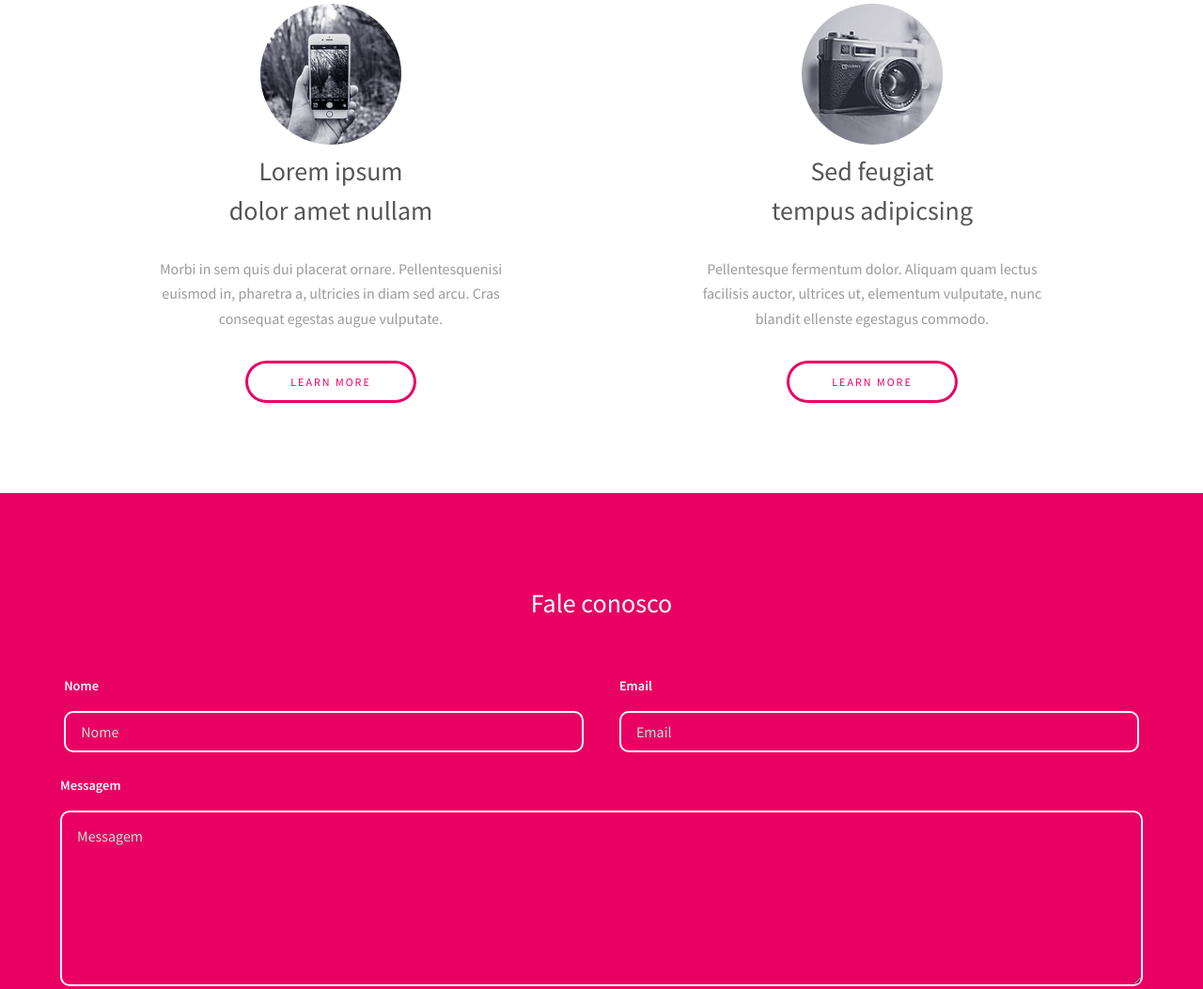
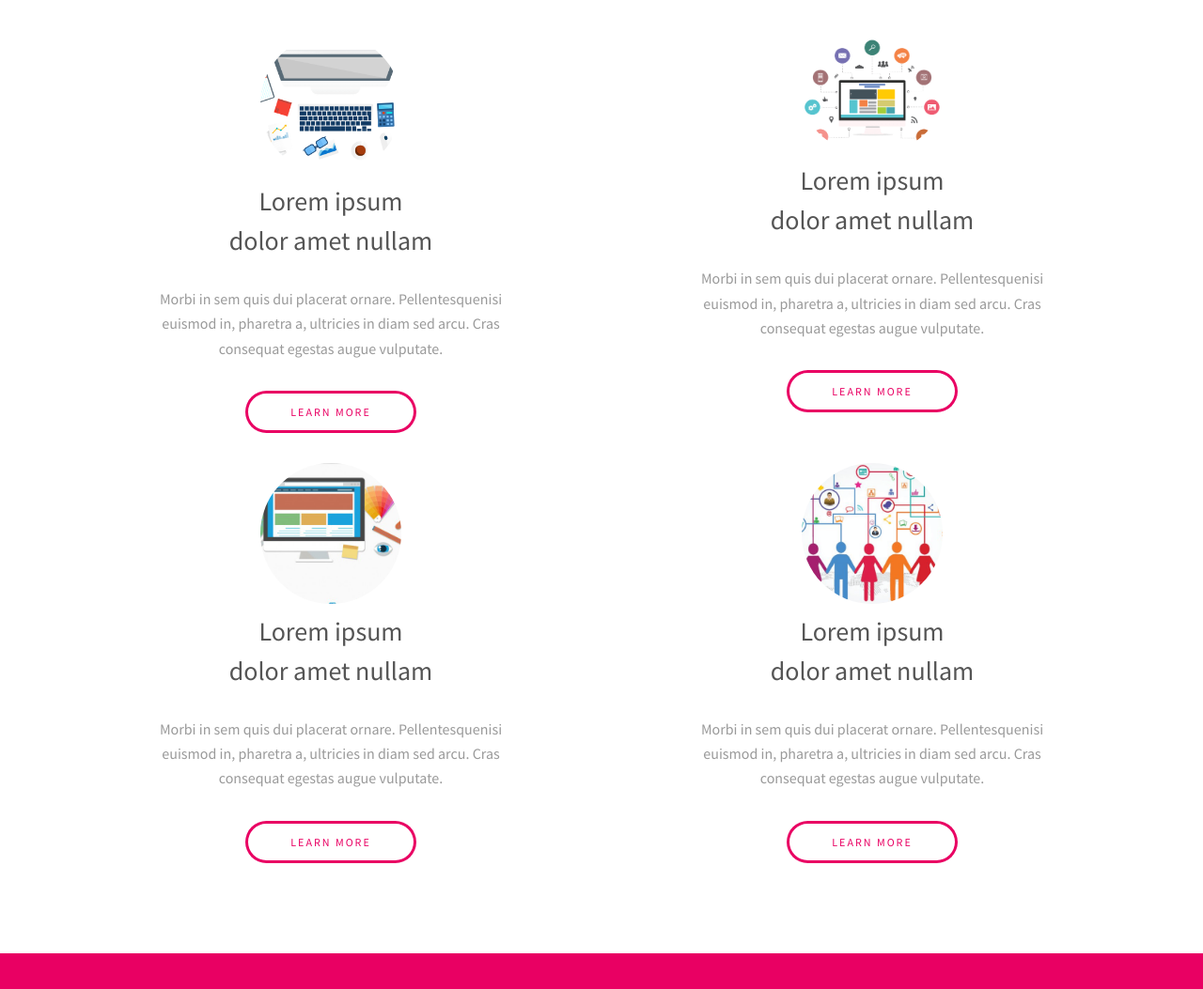
Before and after one commit to ViralCorporation/Viral, a plain HTML site: page index.html in a window 1280 px wide. Shown: the part 739-1792 px from the top of the page at 94% size. Drawn offline with Linux system fonts and the light colour scheme.

Commit message:
somethings

```diff
--- a/assets/css/main.css
+++ b/assets/css/main.css
@@ -22,6 +22,9 @@
 	article, aside, details, figcaption, figure, footer, header, hgroup, menu, nav, section {
 		display: block;
 	}
+    article{
+        margin-top: 2em;
+    }
 
 	body {
 		line-height: 1;
--- a/index.html
+++ b/index.html
@@ -66,9 +66,9 @@
 			<section id="three" class="wrapper align-center">
 				<div class="inner">
 					<div class="flex flex-2">
-						<article>
+                        <article>
 							<div class="image round">
-								<img src="images/pic01.jpg" alt="Pic 01" />
+								<img src="images/desenvolvimentoweb.png" style="width: 150px" alt="desenvolvimetoweb" />
 							</div>
 							<header>
 								<h3>Lorem ipsum<br /> dolor amet nullam</h3>
@@ -78,14 +78,38 @@
 								<a href="#" class="button">Learn More</a>
 							</footer>
 						</article>
-						<article>
+                        <article>
 							<div class="image round">
-								<img src="images/pic02.jpg" alt="Pic 02" />
+								<img src="images/web-navigation-squared.png" style="width: 150px" alt="desenvolvimetoweb" />
 							</div>
 							<header>
-								<h3>Sed feugiat<br /> tempus adipicsing</h3>
+								<h3>Lorem ipsum<br /> dolor amet nullam</h3>
 							</header>
-							<p>Pellentesque fermentum dolor. Aliquam quam lectus<br />facilisis auctor, ultrices ut, elementum vulputate, nunc<br /> blandit ellenste egestagus commodo.</p>
+							<p>Morbi in sem quis dui placerat ornare. Pellentesquenisi<br />euismod in, pharetra a, ultricies in diam sed arcu. Cras<br />consequat  egestas augue vulputate.</p>
+							<footer>
+								<a href="#" class="button">Learn More</a>
+							</footer>
+						</article>
+                        <article>
+							<div class="image round">
+								<img src="images/design.jpg" style="width: 150px" alt="desenvolvimetoweb" />
+							</div>
+							<header>
+								<h3>Lorem ipsum<br /> dolor amet nullam</h3>
+							</header>
+							<p>Morbi in sem quis dui placerat ornare. Pellentesquenisi<br />euismod in, pharetra a, ultricies in diam sed arcu. Cras<br />consequat  egestas augue vulputate.</p>
+							<footer>
+								<a href="#" class="button">Learn More</a>
+							</footer>
+						</article>
+                        <article>
+							<div class="image round">
+								<img src="images/conect.png" style="width: 150px" alt="desenvolvimetoweb" />
+							</div>
+							<header>
+								<h3>Lorem ipsum<br /> dolor amet nullam</h3>
+							</header>
+							<p>Morbi in sem quis dui placerat ornare. Pellentesquenisi<br />euismod in, pharetra a, ultricies in diam sed arcu. Cras<br />consequat  egestas augue vulputate.</p>
 							<footer>
 								<a href="#" class="button">Learn More</a>
 							</footer>
```
Also changed, not shown: images/conect.png (added), images/desenvolvimentoweb.png (added), images/design.jpg (added), images/pic01.jpg (deleted), images/pic02.jpg (deleted), images/web-navigation-squared.png (added).
